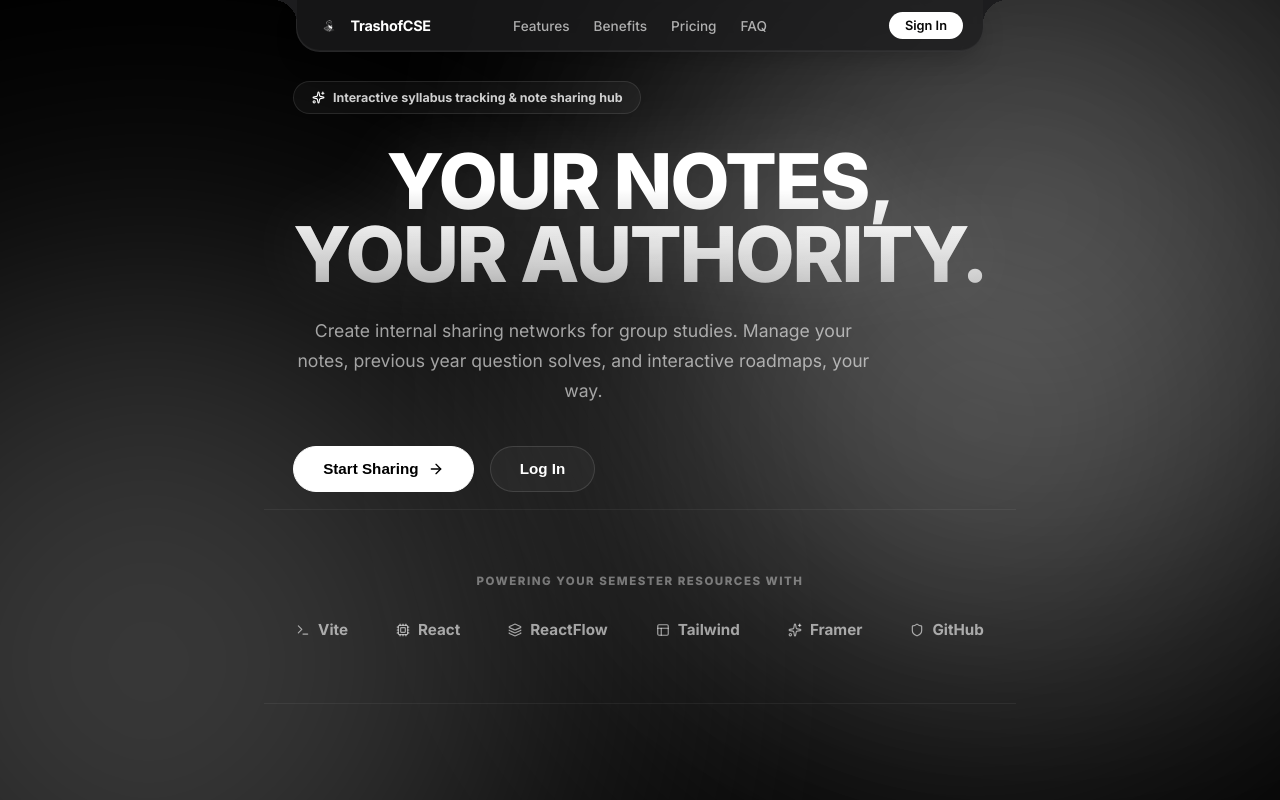
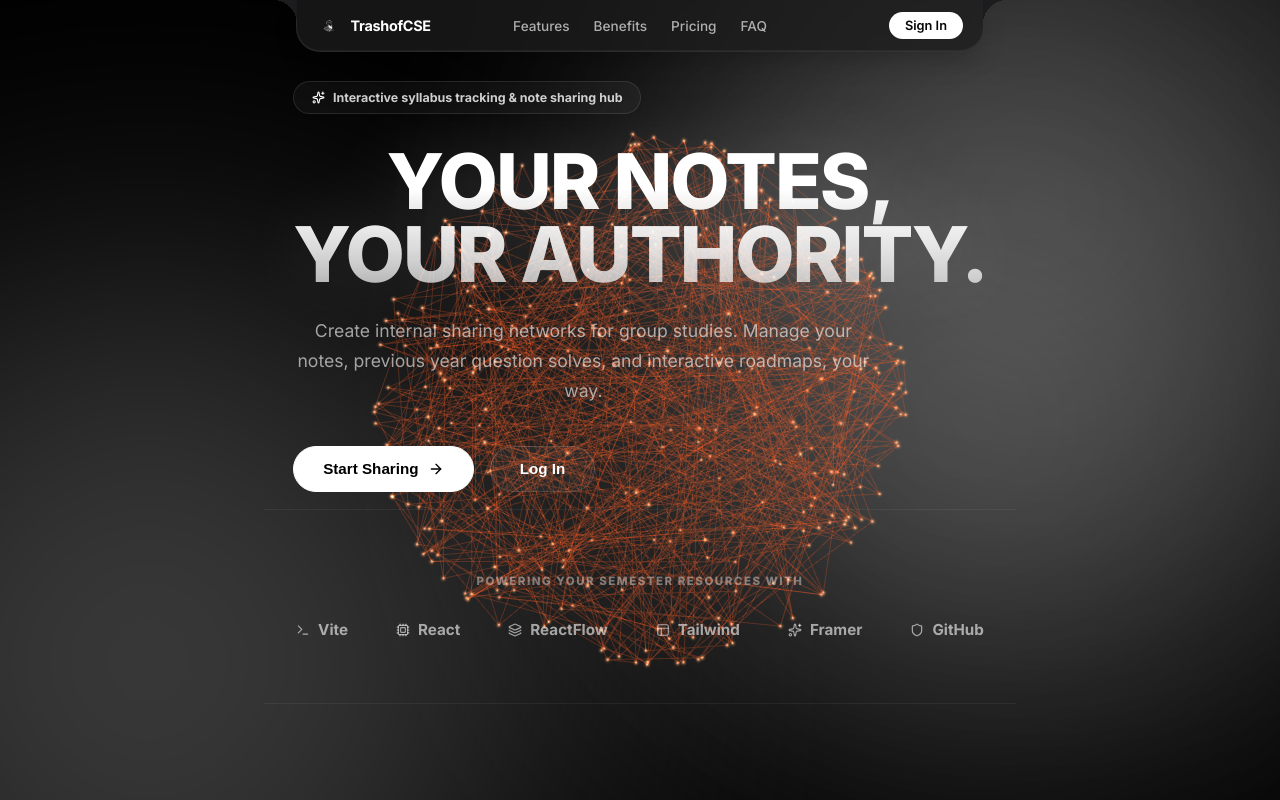
Before and after one commit to mongooseintown/TrashofCSE-Project, a React (Vite) app in the folder frontend/: page / in a window 1280 px wide. Built offline with nearby package versions, Linux system fonts and the light colour scheme.

Commit message:
feat: add animated WebGL 3D network behind glass cards, morphing shapes with GSAP scroll transitions

```diff
--- a/frontend/src/pages/Home.jsx
+++ b/frontend/src/pages/Home.jsx
@@ -90,11 +90,25 @@ const Home = () => {
     const camera = new THREE.PerspectiveCamera(fov, window.innerWidth / window.innerHeight, 1, 5000);
     camera.position.z = PERSPECTIVE_DEPTH;
 
+    // WebGL Scene and Renderer (rendered behind the glass cards)
+    const webglScene = new THREE.Scene();
+    const webglRenderer = new THREE.WebGLRenderer({ alpha: true, antialias: true });
+    webglRenderer.setSize(window.innerWidth, window.innerHeight);
+    webglRenderer.setPixelRatio(Math.min(window.devicePixelRatio, 2));
+    webglRenderer.domElement.style.position = 'absolute';
+    webglRenderer.domElement.style.top = '0';
+    webglRenderer.domElement.style.left = '0';
+    webglRenderer.domElement.style.zIndex = '0';
+    webglRenderer.domElement.style.pointerEvents = 'none';
+    canvasRef.current.appendChild(webglRenderer.domElement);
+
+    // CSS3D Renderer (foreground cards)
     const renderer = new CSS3DRenderer();
     renderer.setSize(window.innerWidth, window.innerHeight);
     renderer.domElement.style.position = 'absolute';
     renderer.domElement.style.top = '0';
     renderer.domElement.style.left = '0';
+    renderer.domElement.style.zIndex = '1';
     canvasRef.current.appendChild(renderer.domElement);
 
     const wheelGroup = new THREE.Group();
@@ -124,6 +138,146 @@ const Home = () => {
       }
     });
 
+    // ─── PROCEDURAL 3D MESH/NETWORK GRAPH GENERATION ───
+    const spherePositions = [];
+    const gridPositions = [];
+    const torusPositions = [];
+    const helixPositions = [];
+    const galaxyPositions = [];
+    const pyramidPositions = [];
+    const nodeCount = 150;
+
+    for (let i = 0; i < nodeCount; i++) {
+      // 1. Sphere shape (Hero)
+      const u = Math.random();
+      const v = Math.random();
+      const theta = u * 2.0 * Math.PI;
+      const phi = Math.acos(2.0 * v - 1.0);
+      const r = 260;
+      spherePositions.push({
+        x: r * Math.sin(phi) * Math.cos(theta),
+        y: r * Math.sin(phi) * Math.sin(theta),
+        z: r * Math.cos(phi)
+      });
+
+      // 2. Planar/Roadmap grid shape (Features)
+      gridPositions.push({
+        x: ((i % 12) - 6) * 55,
+        y: (Math.floor(i / 12) % 12 - 6) * 55,
+        z: (Math.floor(i / 144) - 0.5) * 120
+      });
+
+      // 3. Torus shape (Testimonials)
+      const torusTheta = (i / nodeCount) * Math.PI * 2;
+      const torusPhi = Math.random() * Math.PI * 2;
+      const torusR = 280;
+      const torusr = 70;
+      torusPositions.push({
+        x: (torusR + torusr * Math.cos(torusPhi)) * Math.cos(torusTheta),
+        y: (torusR + torusr * Math.cos(torusPhi)) * Math.sin(torusTheta),
+        z: torusr * Math.sin(torusPhi)
+      });
+
+      // 4. Helix shape (Pricing)
+      const helixAngle = 0.22 * i;
+      helixPositions.push({
+        x: 130 * Math.cos(helixAngle),
+        y: 3.6 * i - 270,
+        z: 130 * Math.sin(helixAngle)
+      });
+
+      // 5. Galaxy shape (FAQ)
+      const galR = Math.random() * 450 + 60;
+      const galTheta = Math.random() * Math.PI * 2;
+      galaxyPositions.push({
+        x: galR * Math.cos(galTheta),
+        y: (Math.random() - 0.5) * 120,
+        z: galR * Math.sin(galTheta)
+      });
+
+      // 6. Pyramidal node cluster (Footer)
+      const level = Math.floor(i / 30);
+      const levelHeight = (level - 2.5) * 100;
+      const levelRadius = (5 - level) * 60;
+      const pyrAngle = (i % 30) * (Math.PI * 2 / 30);
+      pyramidPositions.push({
+        x: levelRadius * Math.cos(pyrAngle),
+        y: levelHeight,
+        z: levelRadius * Math.sin(pyrAngle)
+      });
+    }
+
+    const shapes = [
+      spherePositions,
+      gridPositions,
+      torusPositions,
+      helixPositions,
+      galaxyPositions,
+      pyramidPositions
+    ];
+
+    const currentPositions = [];
+    for (let i = 0; i < nodeCount; i++) {
+      currentPositions.push({
+        x: spherePositions[i].x,
+        y: spherePositions[i].y,
+        z: spherePositions[i].z
+      });
+    }
+
+    const pointsGeometry = new THREE.BufferGeometry();
+    const positionsArray = new Float32Array(nodeCount * 3);
+    for (let i = 0; i < nodeCount; i++) {
+      positionsArray[i * 3] = currentPositions[i].x;
+      positionsArray[i * 3 + 1] = currentPositions[i].y;
+      positionsArray[i * 3 + 2] = currentPositions[i].z;
+    }
+    pointsGeometry.setAttribute('position', new THREE.BufferAttribute(positionsArray, 3));
+
+    const createGlowTexture = () => {
+      const canvas = document.createElement('canvas');
+      canvas.width = 64;
+      canvas.height = 64;
+      const ctx = canvas.getContext('2d');
+      const grad = ctx.createRadialGradient(32, 32, 0, 32, 32, 32);
+      grad.addColorStop(0, 'rgba(255, 255, 255, 1)');
+      grad.addColorStop(0.2, 'rgba(255, 91, 34, 0.8)');
+      grad.addColorStop(0.5, 'rgba(255, 91, 34, 0.15)');
+      grad.addColorStop(1, 'rgba(255, 91, 34, 0)');
+      ctx.fillStyle = grad;
+      ctx.fillRect(0, 0, 64, 64);
+      return new THREE.CanvasTexture(canvas);
+    };
+
+    const pointsMaterial = new THREE.PointsMaterial({
+      size: window.innerWidth < 768 ? 16 : 24,
+      map: createGlowTexture(),
+      transparent: true,
+      blending: THREE.AdditiveBlending,
+      depthWrite: false
+    });
+
+    const pointsMesh = new THREE.Points(pointsGeometry, pointsMaterial);
+
+    const totalLines = nodeCount * 2;
+    const linesGeometry = new THREE.BufferGeometry();
+    const linesPositions = new Float32Array(totalLines * 2 * 3);
+    linesGeometry.setAttribute('position', new THREE.BufferAttribute(linesPositions, 3));
+
+    const linesMaterial = new THREE.LineBasicMaterial({
+      color: 0xff5b22,
+      transparent: true,
+      opacity: 0.25,
+      blending: THREE.AdditiveBlending
+    });
+
+    const linesMesh = new THREE.LineSegments(linesGeometry, linesMaterial);
+
+    const webglGroup = new THREE.Group();
+    webglGroup.add(pointsMesh);
+    webglGroup.add(linesMesh);
+    webglScene.add(webglGroup);
+
     let currentIndex = 0;
     let isAnimating = false;
 
@@ -141,6 +295,28 @@ const Home = () => {
         duration: ANIM_SPEED,
         ease: "power2.inOut",
         onComplete: () => isAnimating = false
+      });
+
+      // Animate WebGL Group slightly in space
+      gsap.to(webglGroup.rotation, {
+        y: index * 0.4,
+        x: index * 0.2,
+        duration: ANIM_SPEED + 0.4,
+        ease: "power2.out",
+        overwrite: "auto"
+      });
+
+      // Morph 3D network shape to match current section theme
+      const targetShape = shapes[currentIndex];
+      currentPositions.forEach((pos, i) => {
+        gsap.to(pos, {
+          x: targetShape[i].x,
+          y: targetShape[i].y,
+          z: targetShape[i].z,
+          duration: ANIM_SPEED + 0.4,
+          ease: "power2.out",
+          overwrite: "auto"
+        });
       });
 
       nodes.forEach((node, i) => {
@@ -182,7 +358,47 @@ const Home = () => {
     let animationFrameId;
     function animate() {
       animationFrameId = requestAnimationFrame(animate);
+
+      // WebGL Geometry Vertex Updates for points
+      const posAttr = pointsGeometry.getAttribute('position');
+      const posArray = posAttr.array;
+      for (let i = 0; i < nodeCount; i++) {
+        posArray[i * 3] = currentPositions[i].x;
+        posArray[i * 3 + 1] = currentPositions[i].y;
+        posArray[i * 3 + 2] = currentPositions[i].z;
+      }
+      posAttr.needsUpdate = true;
+
+      // WebGL Geometry Vertex Updates for lines
+      const linePosAttr = linesGeometry.getAttribute('position');
+      const linePosArray = linePosAttr.array;
+      let lineIdx = 0;
+      for (let i = 0; i < nodeCount; i++) {
+        const p1 = currentPositions[i];
+        const p2 = currentPositions[(i + 1) % nodeCount];
+        linePosArray[lineIdx++] = p1.x;
+        linePosArray[lineIdx++] = p1.y;
+        linePosArray[lineIdx++] = p1.z;
+        linePosArray[lineIdx++] = p2.x;
+        linePosArray[lineIdx++] = p2.y;
+        linePosArray[lineIdx++] = p2.z;
+
+        const p3 = currentPositions[(i + 3) % nodeCount];
+        linePosArray[lineIdx++] = p1.x;
+        linePosArray[lineIdx++] = p1.y;
+        linePosArray[lineIdx++] = p1.z;
+        linePosArray[lineIdx++] = p3.x;
+        linePosArray[lineIdx++] = p3.y;
+        linePosArray[lineIdx++] = p3.z;
+      }
+      linePosAttr.needsUpdate = true;
+
+      // Slow continuous floating rotations
+      webglGroup.rotation.y += 0.0015;
+      webglGroup.rotation.x += 0.0007;
+
       renderer.render(scene, camera);
+      webglRenderer.render(webglScene, camera);
     }
     animate();
 
@@ -192,6 +408,8 @@ const Home = () => {
       camera.aspect = window.innerWidth / window.innerHeight;
       camera.updateProjectionMatrix();
       renderer.setSize(window.innerWidth, window.innerHeight);
+      webglRenderer.setSize(window.innerWidth, window.innerHeight);
+      webglRenderer.setPixelRatio(Math.min(window.devicePixelRatio, 2));
 
       radius = (window.innerHeight / 2) / Math.tan(angleStep / 2);
       wheelGroup.position.z = -radius;
@@ -206,9 +424,19 @@ const Home = () => {
       window.removeEventListener('keydown', handleKeydown);
       window.removeEventListener('resize', handleResize);
       cancelAnimationFrame(animationFrameId);
-      if (canvasRef.current && canvasRef.current.contains(renderer.domElement)) {
-        canvasRef.current.removeChild(renderer.domElement);
+      if (canvasRef.current) {
+        if (canvasRef.current.contains(renderer.domElement)) {
+          canvasRef.current.removeChild(renderer.domElement);
+        }
+        if (canvasRef.current.contains(webglRenderer.domElement)) {
+          canvasRef.current.removeChild(webglRenderer.domElement);
+        }
       }
+      pointsGeometry.dispose();
+      pointsMaterial.dispose();
+      linesGeometry.dispose();
+      linesMaterial.dispose();
+      webglRenderer.dispose();
     };
   }, []);
 
```
